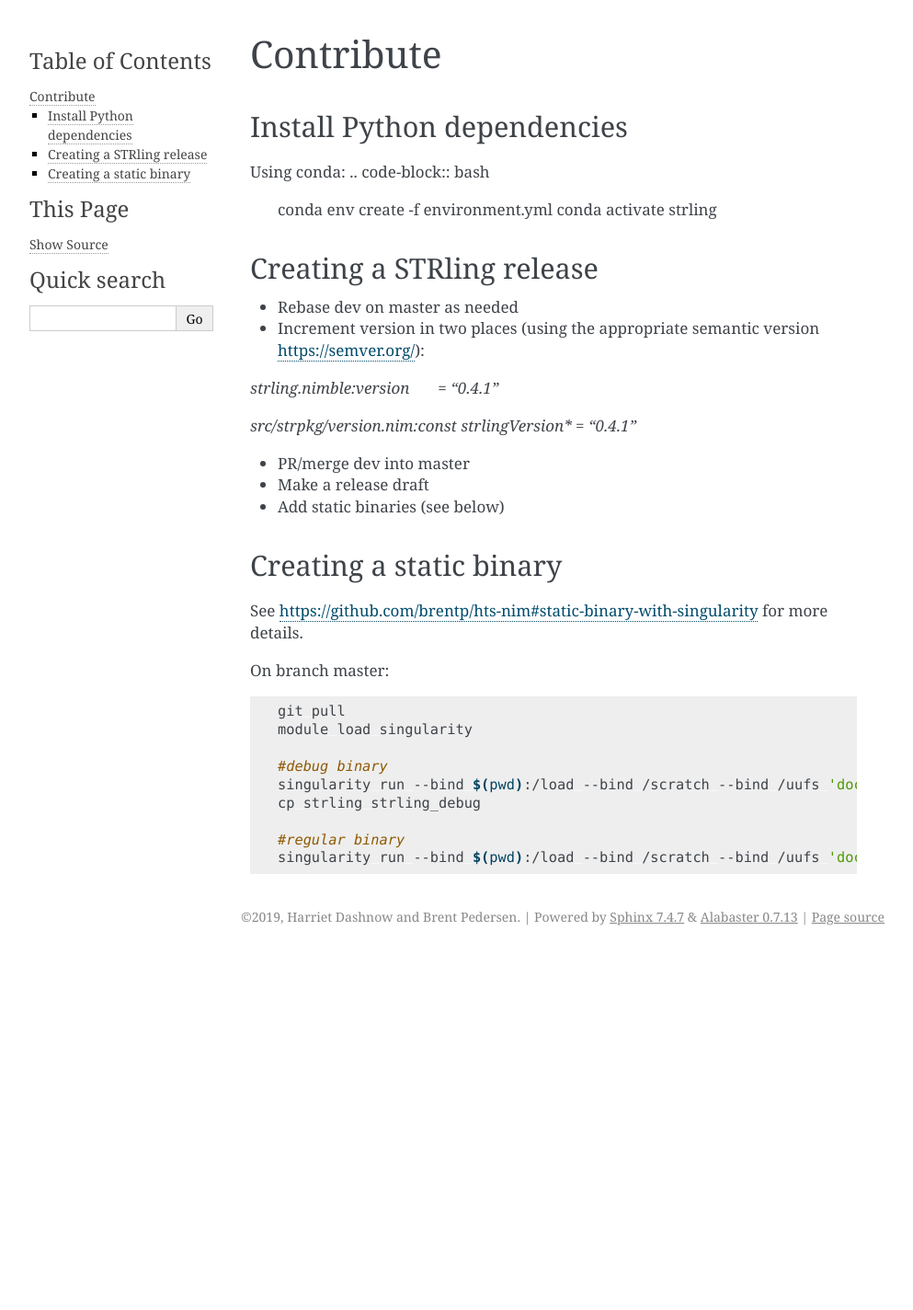
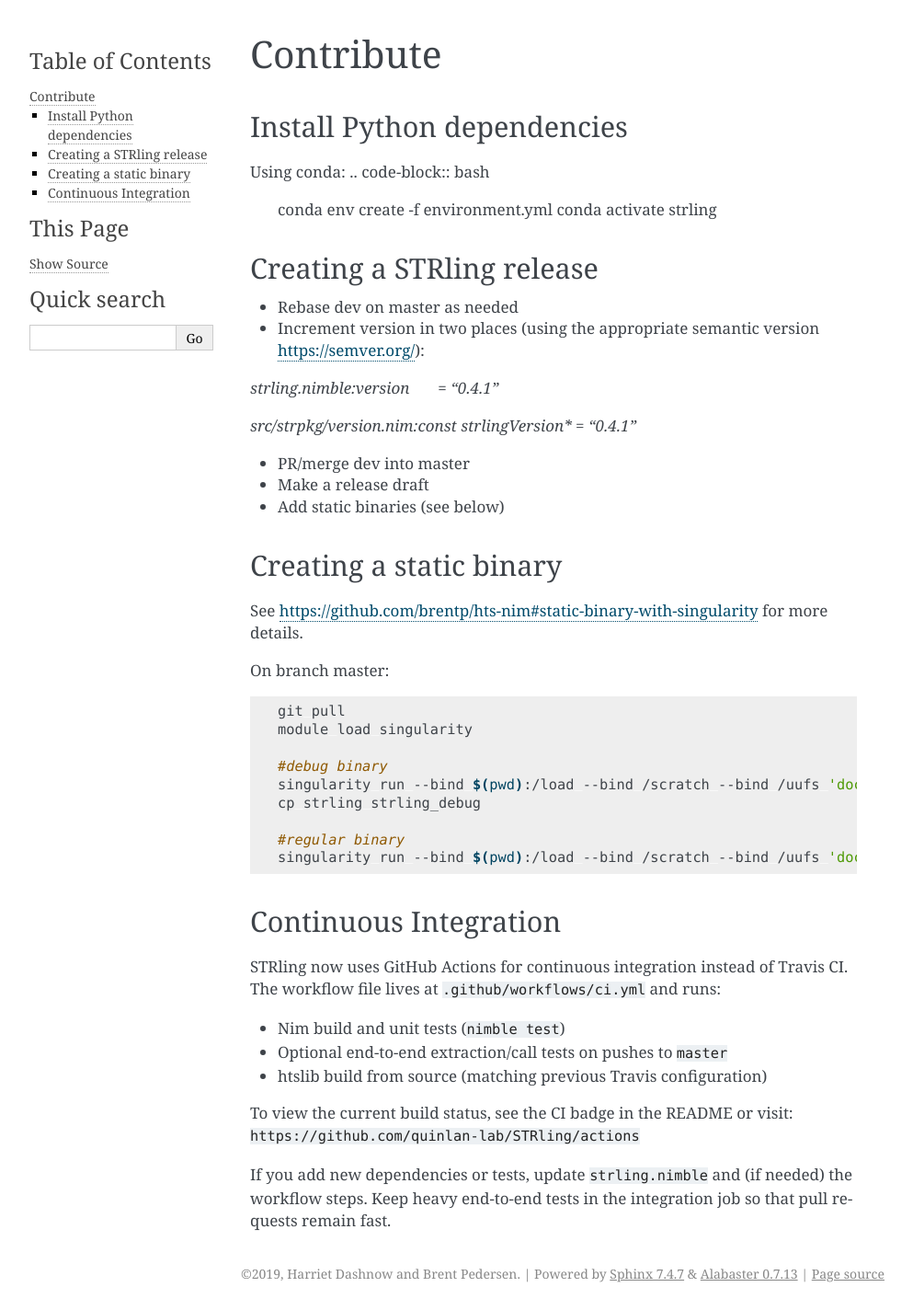
Before and after one commit to quinlan-lab/STRling, a Sphinx documentation site: the page built from docs/source/contribute.rst, in a window 1280 px wide. Shown: the whole page at 92% size, without its empty margins (148-1141 px from the left). Built offline with Sphinx 7.4.7, drawn with Linux system fonts in a browser that asks for light colours; before the commit the page ends 1036 px from its top, so only the background shows below that.

Commit message:
switch from travis to github actions for CI

```diff
--- a/docs/source/contribute.rst
+++ b/docs/source/contribute.rst
@@ -47,3 +47,21 @@ On branch master:
 
     #regular binary
     singularity run --bind $(pwd):/load --bind /scratch --bind /uufs 'docker://brentp/musl-hts-nim:latest' /usr/local/bin/nsb -n strling.nimble -s src/strling.nim -- -d:danger -d:release
+
+
+Continuous Integration
+----------------------
+
+STRling now uses GitHub Actions for continuous integration instead of Travis CI.
+The workflow file lives at ``.github/workflows/ci.yml`` and runs:
+
+* Nim build and unit tests (``nimble test``)
+* Optional end-to-end extraction/call tests on pushes to ``master``
+* htslib build from source (matching previous Travis configuration)
+
+To view the current build status, see the CI badge in the README or visit:
+``https://github.com/quinlan-lab/STRling/actions``
+
+If you add new dependencies or tests, update ``strling.nimble`` and (if needed)
+the workflow steps. Keep heavy end-to-end tests in the integration job so that
+pull requests remain fast.
```
Also changed, not shown: README.md (+1 -1 lines), environment.yml (added, +10 -0 lines), .travis.yml (deleted), 1 other file.
